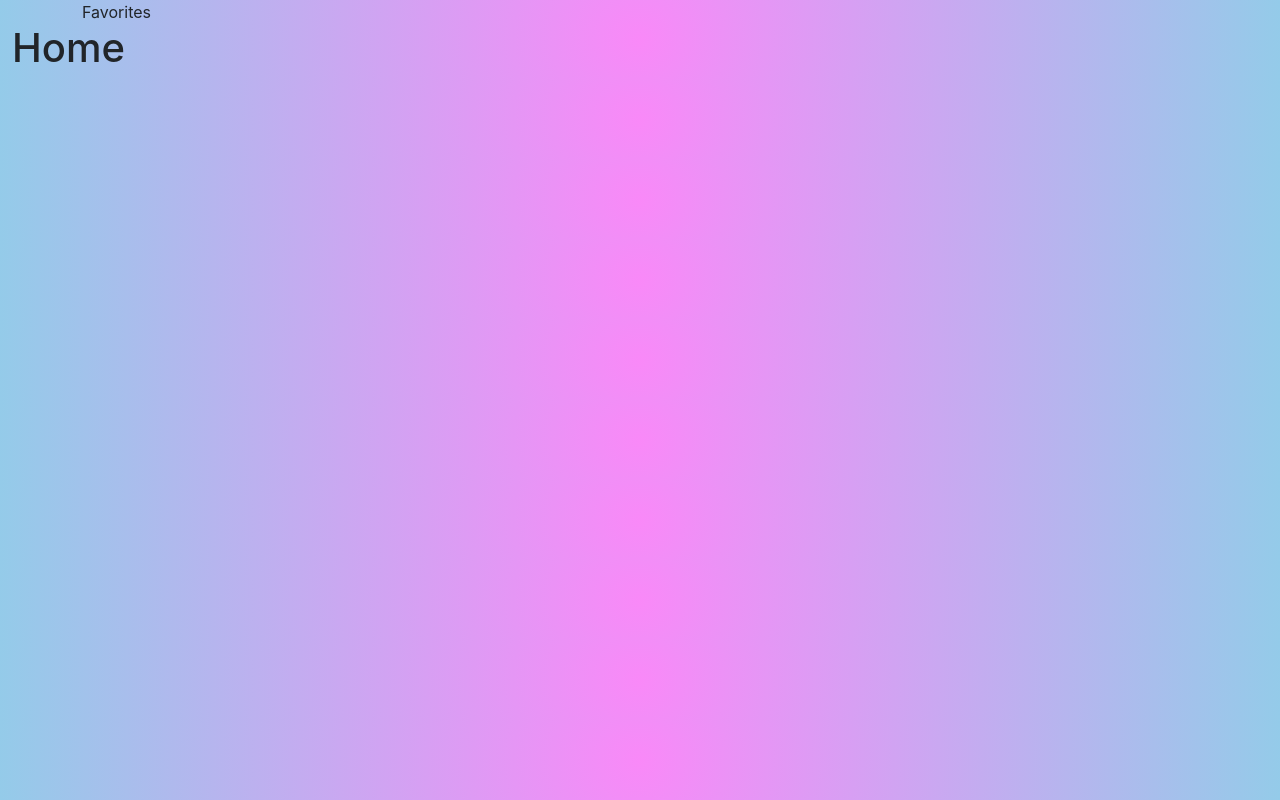
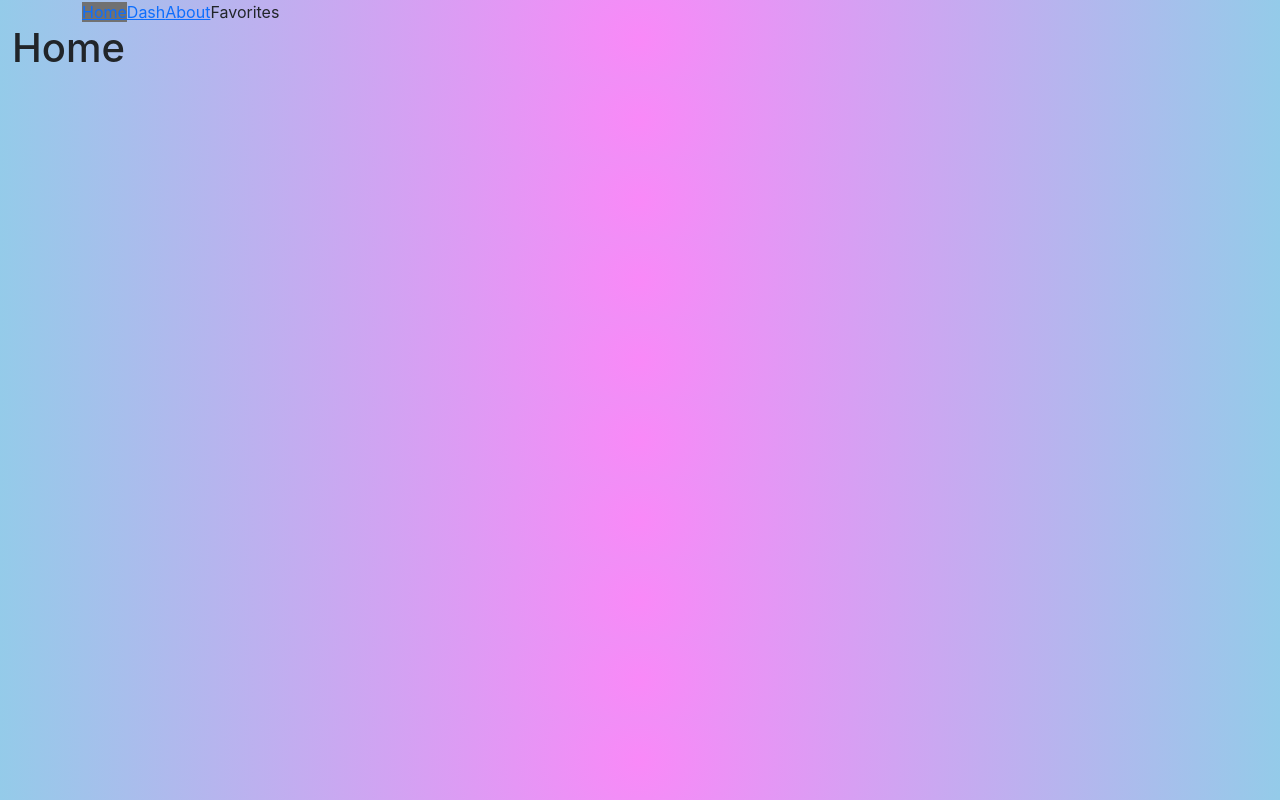
Before and after one commit to ghuizzi/ListMusic, a React (Create React App) app: page / in a window 1280 px wide. Built offline with nearby package versions, Linux system fonts and the light colour scheme.

Commit message:
feat: show name routes in navBar

```diff
--- a/src/components/NavBar/Nav.jsx
+++ b/src/components/NavBar/Nav.jsx
@@ -1,14 +1,27 @@
 /* eslint-disable jsx-a11y/anchor-is-valid */
-import React from "react";
-import { Container, Row, Col } from "react-bootstrap";
-import "./navBar.css";
+import React from 'react';
+import { NavLink } from 'react-router-dom';
+import { Container, Row, Col } from 'react-bootstrap';
+import { routes } from '../../router/routes';
+import { Capitalize } from '../../utils';
+
+import './navBar.css';
 const Nav = () => {
   return (
     <div classname="navContent">
       <Container>
         <Row>
           <Col>
-            {" "}
+            {routes[0].children.map((route, index) => (
+              <NavLink
+                key={index}
+                to={route.path}
+                // className="nav-link"
+                activeClassName="active"
+              >
+                {route.path === '' ? 'Home' : Capitalize(route.path)}
+              </NavLink>
+            ))}
             <a>Favorites</a>
           </Col>
         </Row>
```
